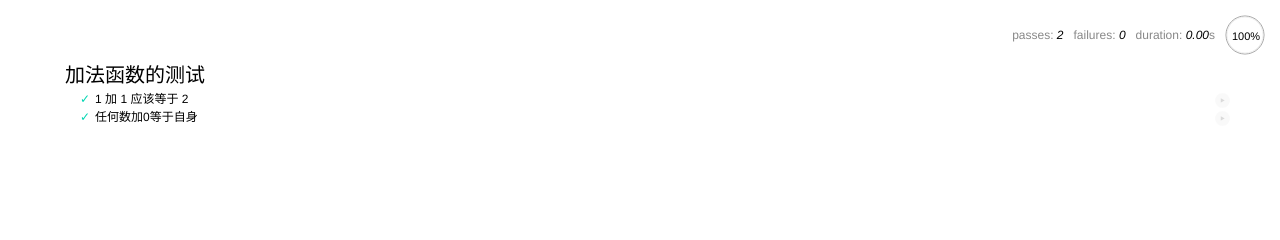
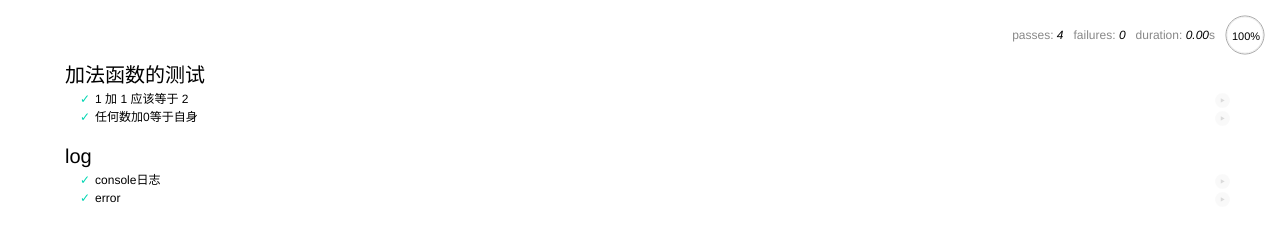
Before and after one commit to RCXLD/Castlely.github.io, a plain HTML site: page demo/index.html in a window 1280 px wide. Drawn offline with Linux system fonts and the light colour scheme.

Commit message:
[+] console

```diff
--- a/demo/index.html
+++ b/demo/index.html
@@ -4,19 +4,22 @@
     <title>Mocha</title>
     <meta http-equiv="Content-Type" content="text/html; charset=UTF-8">
     <meta name="viewport" content="width=device-width, initial-scale=1.0">
-    <link rel="stylesheet" href="mocha.css" />
+
   </head>
   <body>
-    <div id="mocha"></div>
+
+  </body>
+
+
+
+</html>
+
+
+<link rel="stylesheet" href="mocha.css" />
+    <div id="mocha" ></div>
     <script src="mocha.js"></script>
     <script>mocha.setup('bdd');</script>
     <script src="tests.js"></script>
-  </body>
-
-
-  <script>
-    mocha.setup('bdd');
-  </script>
   <script >
     function add(x, y) {
       return x + y;
@@ -36,8 +39,18 @@
           expect(add(0, 0)).to.be.equal(0);
         });
       });
+
+      describe('log', function() {
+        it('console日志', function() {
+          console.log(123);
+        });
+
+        it('error', function() {
+          console.error(456);
+        });
+      });
+
   </script>
   <script>
     mocha.run();
   </script>
-</html>
```
